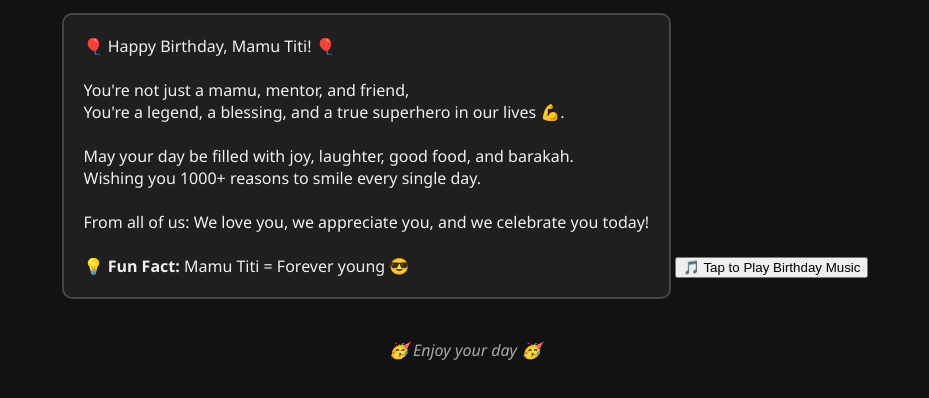
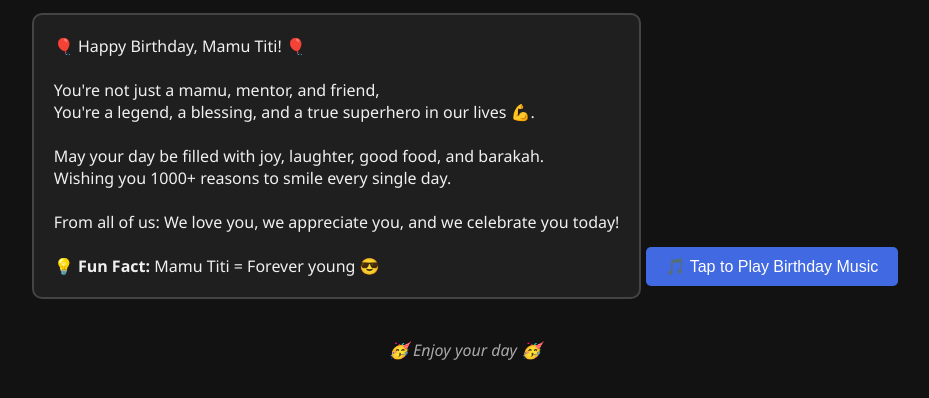
Before and after one commit to Marzz7373/mamutiti-birthday, a plain HTML site: page index.html in a window 1280 px wide. Shown: the part 776-1174 px from the top of the page, without its empty margins (175-1104 px from the left). Drawn offline with Linux system fonts and the light colour scheme.

Commit message:
index.html

```diff
--- a/index.html
+++ b/index.html
@@ -56,7 +56,7 @@
     💡 <b>Fun Fact:</b> Mamu Titi = Forever young 😎
   </div>
 
-<button onclick="document.getElementById('music').play()">
+<button onclick="document.getElementById('music').play()" style="margin-top:20px; font-size:16px; padding:10px 20px; background-color: royalblue; color: white; border: none; border-radius: 5px;">
     🎵 Tap to Play Birthday Music
   </button>
 
```
